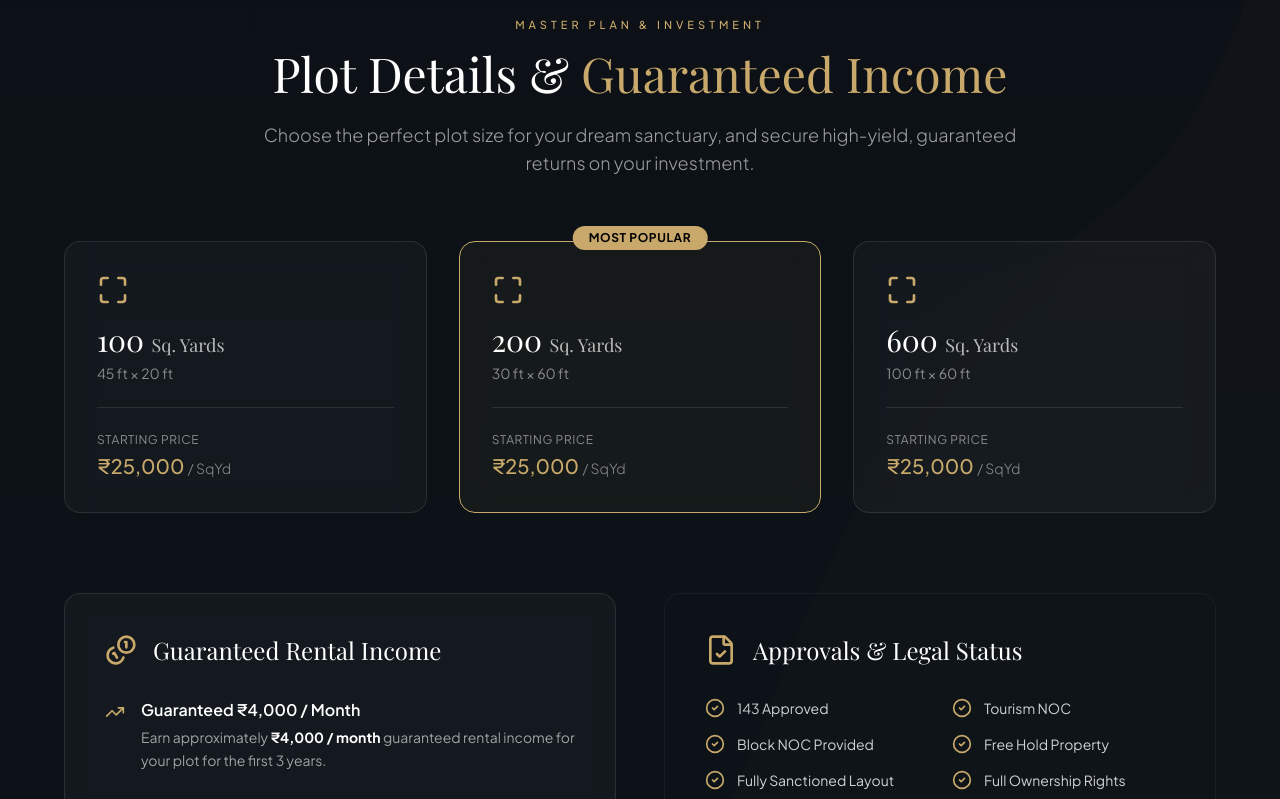
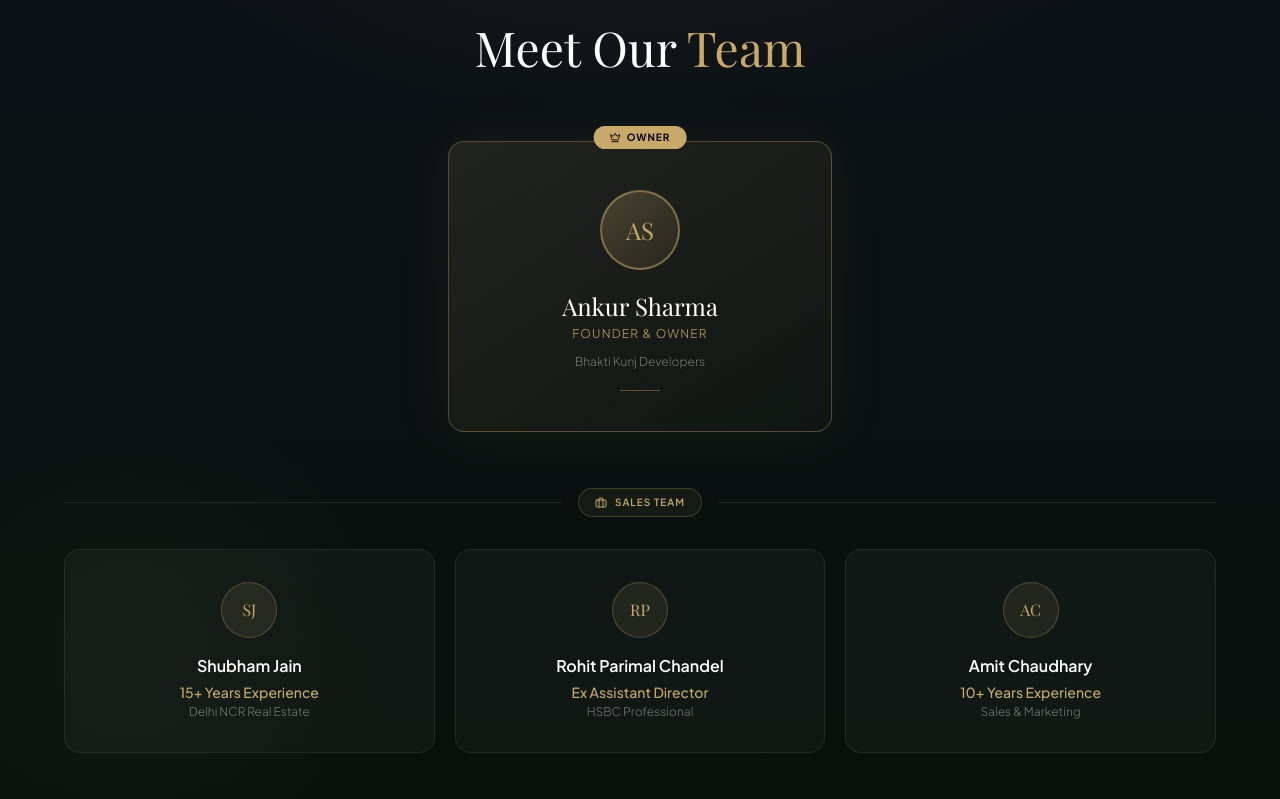
Before and after one commit to prem689/bhakti_kunj, a Next.js app: page / in a window 1280 px wide. Shown: the part 1941-2740 px from the top of the page. Built offline with nearby package versions, Linux system fonts and the light colour scheme; a web font is replaced by a local one.

Commit message:
feat: add TeamSection with owner and sales team
- Owner: Ankur Sharma (featured card with crown badge)
- Sales team: Shubham Jain, Rohit Parimal Chandel, Amit Chaudhary
- Placed after IntroductionSection

```diff
--- a/app/page.tsx
+++ b/app/page.tsx
@@ -2,6 +2,7 @@ import { Header } from '@/components/layout/Header';
 import { Footer } from '@/components/layout/Footer';
 import { HeroSection } from '@/components/sections/HeroSection';
 import { IntroductionSection } from '@/components/sections/IntroductionSection';
+import { TeamSection } from '@/components/sections/TeamSection';
 import { MasterPlanSection } from '@/components/sections/MasterPlanSection';
 import { PaymentPlanSection } from '@/components/sections/PaymentPlanSection';
 import { LocationSection } from '@/components/sections/LocationSection';
@@ -21,6 +22,7 @@ export default function Home() {
       <Header />
       <HeroSection />
       <IntroductionSection />
+      <TeamSection />
       <MasterPlanSection />
       <PaymentPlanSection />
       <VideoSection />
--- /dev/null
+++ b/components/sections/TeamSection.tsx
@@ -0,0 +1,161 @@
+'use client';
+
+import { Crown, Briefcase } from 'lucide-react';
+
+const SALES_TEAM = [
+  {
+    name: 'Shubham Jain',
+    detail: '15+ Years Experience',
+    sub: 'Delhi NCR Real Estate',
+  },
+  {
+    name: 'Rohit Parimal Chandel',
+    detail: 'Ex Assistant Director',
+    sub: 'HSBC Professional',
+  },
+  {
+    name: 'Amit Chaudhary',
+    detail: '10+ Years Experience',
+    sub: 'Sales & Marketing',
+  },
+];
+
+export function TeamSection() {
+  return (
+    <section
+      id="team"
+      className="relative overflow-hidden"
+      style={{ background: 'linear-gradient(180deg, var(--bg-secondary) 0%, var(--bg-primary) 100%)', paddingTop: '6rem', paddingBottom: '6rem' }}
+    >
+      {/* Ambient glows */}
+      <div className="absolute inset-0 pointer-events-none"
+        style={{ background: 'radial-gradient(ellipse 55% 35% at 50% 0%, rgba(200,169,107,0.07) 0%, transparent 70%)' }} />
+      <div className="absolute inset-0 pointer-events-none"
+        style={{ background: 'radial-gradient(ellipse 30% 40% at 10% 80%, rgba(200,169,107,0.04) 0%, transparent 70%)' }} />
+
+      <div className="relative z-10 max-w-7xl mx-auto px-6 lg:px-16">
+
+        {/* Header */}
+        <div className="text-center mb-16">
+          <p className="text-[11px] font-medium uppercase mb-4"
+            style={{ color: '#C8A96B', letterSpacing: '4px' }}>
+            THE PEOPLE BEHIND THE VISION
+          </p>
+          <h2 className="text-4xl lg:text-5xl font-serif font-light leading-tight"
+            style={{ color: 'var(--text-primary)' }}>
+            Meet Our <span style={{ color: '#C8A96B' }}>Team</span>
+          </h2>
+        </div>
+
+        {/* Owner card — featured */}
+        <div className="flex justify-center mb-14">
+          <div
+            className="relative rounded-2xl px-10 py-10 flex flex-col items-center text-center max-w-sm w-full"
+            style={{
+              background: 'linear-gradient(145deg, rgba(200,169,107,0.12) 0%, rgba(200,169,107,0.03) 100%)',
+              border: '1px solid rgba(200,169,107,0.35)',
+              boxShadow: '0 0 60px rgba(200,169,107,0.08)',
+            }}
+          >
+            {/* Crown badge */}
+            <div
+              className="absolute -top-4 left-1/2 -translate-x-1/2 px-4 py-1 rounded-full flex items-center gap-1.5"
+              style={{ background: '#C8A96B' }}
+            >
+              <Crown size={11} className="text-black" />
+              <span className="text-[10px] font-bold uppercase tracking-widest text-black">Owner</span>
+            </div>
+
+            {/* Avatar initials */}
+            <div
+              className="w-20 h-20 rounded-full flex items-center justify-center mb-5 mt-2"
+              style={{
+                background: 'linear-gradient(135deg, rgba(200,169,107,0.25) 0%, rgba(200,169,107,0.08) 100%)',
+                border: '2px solid rgba(200,169,107,0.5)',
+              }}
+            >
+              <span className="text-2xl font-serif font-light" style={{ color: '#C8A96B' }}>AS</span>
+            </div>
+
+            <h3 className="text-2xl font-serif font-light mb-1" style={{ color: 'var(--text-primary)' }}>
+              Ankur Sharma
+            </h3>
+            <p className="text-xs uppercase tracking-widest" style={{ color: 'rgba(200,169,107,0.8)' }}>
+              Founder &amp; Owner
+            </p>
+            <p className="text-xs font-light mt-3" style={{ color: 'var(--text-muted)' }}>
+              Bhakti Kunj Developers
+            </p>
+
+            {/* Gold divider */}
+            <div className="w-10 h-px mt-5" style={{ background: 'rgba(200,169,107,0.4)' }} />
+          </div>
+        </div>
+
+        {/* Sales Head label */}
+        <div className="flex items-center gap-4 mb-8">
+          <div className="flex-1 h-px" style={{ background: 'rgba(200,169,107,0.15)' }} />
+          <div className="flex items-center gap-2 px-4 py-1.5 rounded-full"
+            style={{ border: '1px solid rgba(200,169,107,0.25)', background: 'rgba(200,169,107,0.06)' }}>
+            <Briefcase size={12} style={{ color: '#C8A96B' }} />
+            <span className="text-[10px] font-semibold uppercase tracking-widest" style={{ color: '#C8A96B' }}>Sales Team</span>
+          </div>
+          <div className="flex-1 h-px" style={{ background: 'rgba(200,169,107,0.15)' }} />
+        </div>
+
+        {/* Sales team grid */}
+        <div className="grid grid-cols-1 sm:grid-cols-3 gap-5">
+          {SALES_TEAM.map(({ name, detail, sub }) => {
+            const initials = name.split(' ').map(w => w[0]).slice(0, 2).join('');
+            return (
+              <div
+                key={name}
+                className="rounded-2xl px-7 py-8 flex flex-col items-center text-center transition-all duration-300"
+                style={{
+                  background: 'var(--card-bg)',
+                  border: '1px solid var(--border-subtle)',
+                }}
+                onMouseEnter={e => {
+                  const el = e.currentTarget as HTMLDivElement;
+                  el.style.borderColor = 'rgba(200,169,107,0.3)';
+                  el.style.background = 'rgba(200,169,107,0.05)';
+                  el.style.transform = 'translateY(-4px)';
+                  el.style.boxShadow = '0 16px 40px rgba(0,0,0,0.25)';
+                }}
+                onMouseLeave={e => {
+                  const el = e.currentTarget as HTMLDivElement;
+                  el.style.borderColor = 'var(--border-subtle)';
+                  el.style.background = 'var(--card-bg)';
+                  el.style.transform = 'translateY(0)';
+                  el.style.boxShadow = 'none';
+                }}
+              >
+                {/* Avatar */}
+                <div
+                  className="w-14 h-14 rounded-full flex items-center justify-center mb-4"
+                  style={{
+                    background: 'rgba(200,169,107,0.1)',
+                    border: '1px solid rgba(200,169,107,0.3)',
+                  }}
+                >
+                  <span className="text-base font-serif" style={{ color: '#C8A96B' }}>{initials}</span>
+                </div>
+
+                <h3 className="text-base font-semibold mb-1" style={{ color: 'var(--text-primary)' }}>
+                  {name}
+                </h3>
+                <p className="text-sm font-medium mb-0.5" style={{ color: '#C8A96B' }}>
+                  {detail}
+                </p>
+                <p className="text-xs font-light" style={{ color: 'var(--text-muted)' }}>
+                  {sub}
+                </p>
+              </div>
+            );
+          })}
+        </div>
+
+      </div>
+    </section>
+  );
+}
```
